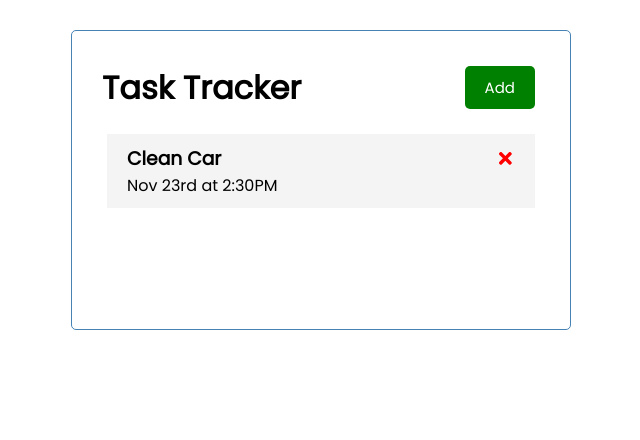
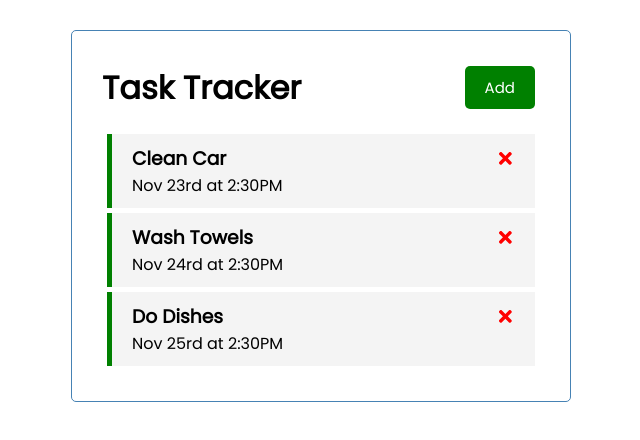
Before and after one commit to AClevel5/React-Task-Tracker, a React (Create React App) app: page / in a window 1280 px wide. Shown: the top 440 px of the page, without its empty margins (319-959 px from the left). Built offline with nearby package versions, Linux system fonts and the light colour scheme.

Commit message:
Toggle Reminder

```diff
--- a/src/App.js
+++ b/src/App.js
@@ -10,18 +10,35 @@ function App() {
       text: 'Clean Car',
       day: 'Nov 23rd at 2:30PM',
       reminder: true,
-    }
+    },
+    {
+      id: 2,
+      text: 'Wash Towels',
+      day: 'Nov 24rd at 2:30PM',
+      reminder: true,
+    },
+    {
+      id: 3,
+      text: 'Do Dishes',
+      day: 'Nov 25rd at 2:30PM',
+      reminder: true,
+    },
+
   ]);
 
   const deleteTask = (id) => { setTasks(tasks.filter((task) => task.id !== id)) }
 
-
+  const toggleReminder = (id) => {
+    console.log(id)
+    setTasks(tasks.map((task) => task.id === id ?
+      { ...task, reminder: !task.reminder } : task))
+  }
 
 
   return (
     <div className="container">
       <Header />
-      {tasks.length > 0 ? <Tasks tasks={tasks} onDelete={deleteTask} /> : 'No Tasks'}
+      {tasks.length > 0 ? <Tasks tasks={tasks} onToggle={toggleReminder} onDelete={deleteTask} /> : 'No Tasks'}
     </div>
   );
 }
--- a/src/components/Task.js
+++ b/src/components/Task.js
@@ -1,8 +1,8 @@
 import { FaTimes } from 'react-icons/fa';
 
-const Task = ({ task, onDelete }) => {
+const Task = ({ task, onDelete, onToggle }) => {
     return (
-        <div className='task'>
+        <div className={`task ${task.reminder ? 'reminder' : ''}`} onDoubleClick={() => onToggle(task.id)}>
             <h3>{task.text} <FaTimes style={{ color: 'red', cursor: 'pointer' }} onClick={() => onDelete(task.id)} />
             </h3>
             <p>{task.day}</p>
--- a/src/components/Tasks.js
+++ b/src/components/Tasks.js
@@ -1,11 +1,11 @@
 import Task from "./Task"
 
-const Tasks = ({ tasks, onDelete }) => {
+const Tasks = ({ tasks, onDelete, onToggle }) => {
 
     return (
         <>
             {tasks.map((task) => (
-                <Task key={task.id} task={task} onDelete={onDelete} />
+                <Task key={task.id} task={task} onDelete={onDelete} onToggle={onToggle} />
             ))}
         </>
     )
```
